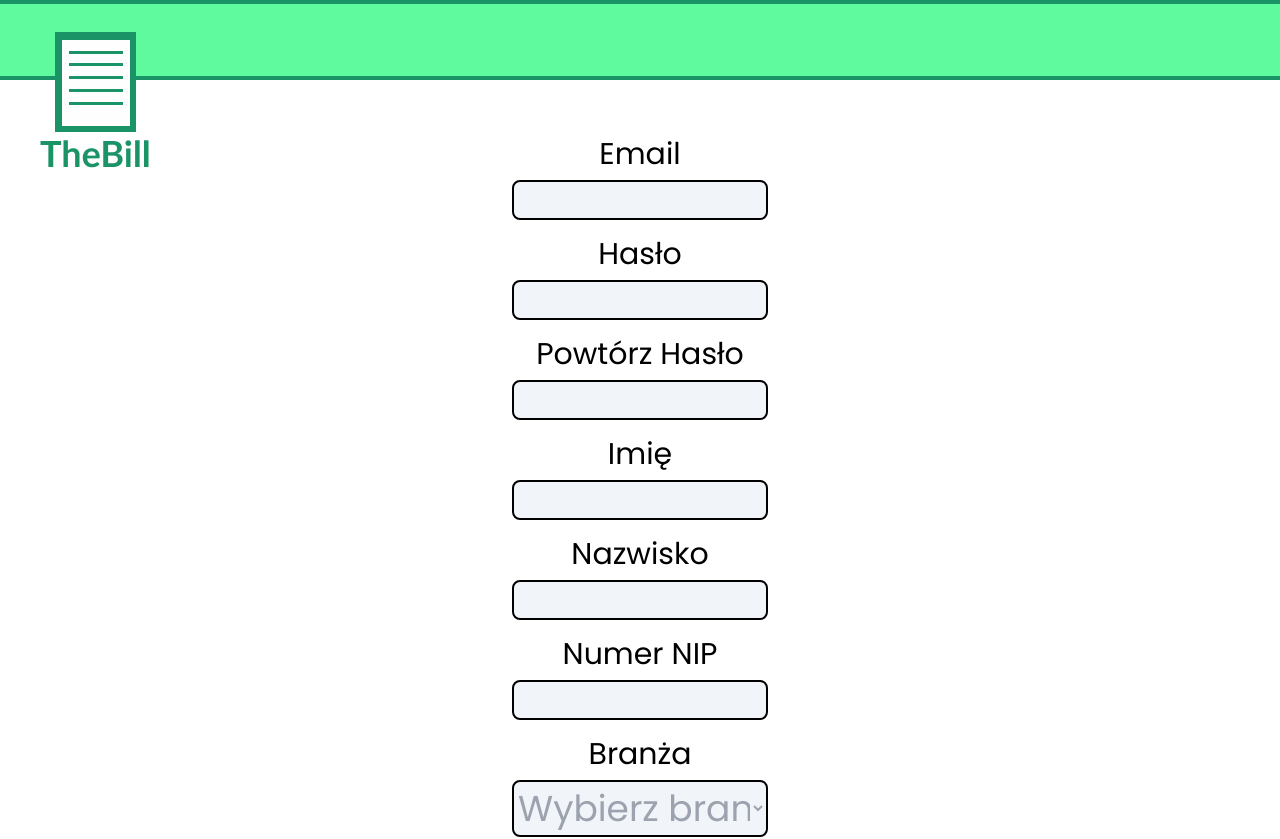
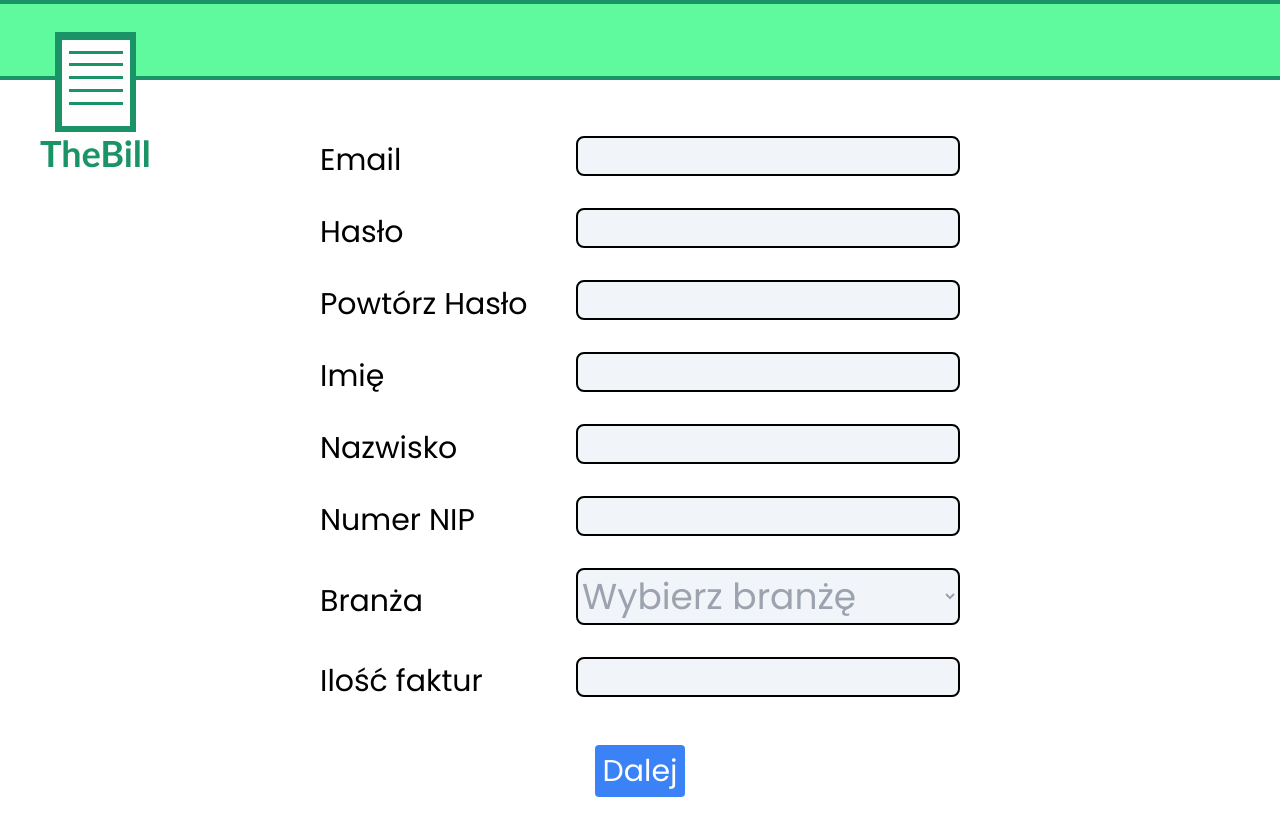
Before and after one commit to Tommy3DE/TheBill, a React (Vite) app: page /newUser in a window 1280 px wide. Shown: the top 839 px of the page. After the commit the page ends 800 px from the top, so only its background shows below. Built offline with nearby package versions, Linux system fonts and the light colour scheme.

Commit message:
zmiana stylowania registration jurney bez RWD

```diff
--- a/src/newUser/NewUser.tsx
+++ b/src/newUser/NewUser.tsx
@@ -613,7 +613,7 @@ const NewUser = () => {
       pass: Yup.string().required("Hasło jest wymagane"),
       pass2: Yup.string()
         .oneOf([Yup.ref("pass")], "Hasła muszą się zgadzać")
-        .required("Potwierdzenie hasła jest wymagane"),
+        .required("Potwierdzenie jest wymagane"),
       firstName: Yup.string().required("Imię jest wymagane"),
       lastName: Yup.string().required("Nazwisko jest wymagane"),
       NIP: Yup.number().required("NIP jest wymagany"),
@@ -634,6 +634,7 @@ const NewUser = () => {
             onSubmit={formik.handleSubmit}
             className="w-full flex flex-col items-center text-3xl"
           >
+            <div className="flex justify-between items-center w-2/4 mb-4">
               <label htmlFor="firstName" className=" mb-2">
                 Email
               </label>
@@ -644,14 +645,15 @@ const NewUser = () => {
                 onChange={formik.handleChange}
                 onBlur={formik.handleBlur}
                 value={formik.values.login}
-              className="bg-slate-100 lg:w-1/5 placeholder:text-center rounded-lg border-2 border-black mb-4"
+                className="bg-slate-100 lg:w-3/5 placeholder:text-center rounded-lg border-2 border-black mb-4"
               />
+            </div>
             <ErrorMessage
               name="login"
               component="div"
               className="text-sm text-red-600 -mt-4"
             />
-
+            <div className="flex justify-between items-center w-2/4 mb-4">
               <label htmlFor="pass" className="mb-2">
                 Hasło
               </label>
@@ -662,14 +664,15 @@ const NewUser = () => {
                 onChange={formik.handleChange}
                 onBlur={formik.handleBlur}
                 value={formik.values.pass}
-              className="bg-slate-100 lg:w-1/5 placeholder:text-center rounded-lg border-2 border-black mb-4"
+                className="bg-slate-100 lg:w-3/5 placeholder:text-center rounded-lg border-2 border-black mb-4"
               />
+            </div>
             <ErrorMessage
               name="pass"
               component="div"
-              className="text-sm text-red-600 -mt-4"
+              className="text-sm text-red-600 -mt-4 text-end"
             />
-
+            <div className="flex justify-between items-center w-2/4 mb-4">
               <label htmlFor="pass2" className="mb-2">
                 Powtórz Hasło
               </label>
@@ -680,14 +683,15 @@ const NewUser = () => {
                 onChange={formik.handleChange}
                 onBlur={formik.handleBlur}
                 value={formik.values.pass2}
-              className="bg-slate-100 lg:w-1/5 placeholder:text-center rounded-lg border-2 border-black mb-4"
+                className="bg-slate-100 lg:w-3/5 placeholder:text-center rounded-lg border-2 border-black mb-4"
               />
+            </div>
             <ErrorMessage
               name="pass2"
               component="div"
               className="text-sm text-red-600 -mt-4"
             />
-
+            <div className="flex justify-between items-center w-2/4 mb-4">
               <label htmlFor="firstName" className="mb-2">
                 Imię
               </label>
@@ -698,14 +702,15 @@ const NewUser = () => {
                 onChange={formik.handleChange}
                 onBlur={formik.handleBlur}
                 value={formik.values.firstName}
-              className="bg-slate-100 lg:w-1/5 placeholder:text-center rounded-lg border-2 border-black mb-4"
+                className="bg-slate-100 lg:w-3/5 placeholder:text-center rounded-lg border-2 border-black mb-4"
               />
+            </div>
             <ErrorMessage
               name="firstName"
               component="div"
-              className="text-sm text-red-600 -mt-4"
+              className="text-sm text-red-600 mt-4"
             />
-
+            <div className="flex justify-between items-center w-2/4 mb-4">
               <label htmlFor="lastName" className="mb-2">
                 Nazwisko
               </label>
@@ -716,14 +721,15 @@ const NewUser = () => {
                 onChange={formik.handleChange}
                 onBlur={formik.handleBlur}
                 value={formik.values.lastName}
-              className="bg-slate-100 lg:w-1/5 placeholder:text-center rounded-lg border-2 border-black mb-4"
+                className="bg-slate-100 lg:w-3/5 placeholder:text-center rounded-lg border-2 border-black mb-4"
               />
+            </div>
             <ErrorMessage
               name="lastName"
               component="div"
               className="text-sm text-red-600 -mt-4"
             />
-
+            <div className="flex justify-between items-center w-2/4 mb-4">
               <label htmlFor="nip" className="mb-2">
                 Numer NIP
               </label>
@@ -734,14 +740,15 @@ const NewUser = () => {
                 onChange={formik.handleChange}
                 onBlur={formik.handleBlur}
                 value={formik.values.NIP}
-              className="bg-slate-100 lg:w-1/5 placeholder:text-center rounded-lg border-2 border-black mb-4"
+                className="bg-slate-100 lg:w-3/5 placeholder:text-center rounded-lg border-2 border-black mb-4"
               />
+            </div>
             <ErrorMessage
               name="NIP"
               component="div"
               className="text-sm text-red-600 -mt-4"
             />
-
+            <div className="flex justify-between items-center w-2/4 mb-4">
               <label htmlFor="industry" className="mb-2">
                 Branża
               </label>
@@ -751,7 +758,7 @@ const NewUser = () => {
                 onChange={formik.handleChange}
                 onBlur={formik.handleBlur}
                 value={formik.values.industry}
-              className="text-4xl bg-slate-100 lg:w-1/5 placeholder:text-center rounded-lg border-2 border-black mb-4 text-gray-400"
+                className="text-4xl bg-slate-100 lg:w-3/5 placeholder:text-center rounded-lg border-2 border-black mb-4 text-gray-400"
               >
                 <option value="" disabled selected hidden className="">
                   Wybierz branżę
@@ -765,12 +772,13 @@ const NewUser = () => {
                 <option value="Usługi">Usługi</option>
                 <option value="Inna">Inna</option>
               </select>
+            </div>
             <ErrorMessage
               name="industry"
               component="div"
               className="text-sm text-red-600 -mt-4"
             />
-
+            <div className="flex justify-between items-center w-2/4 mb-4">
               <label htmlFor="numOfInvoices" className="mb-2">
                 Ilość faktur
               </label>
@@ -781,8 +789,9 @@ const NewUser = () => {
                 onChange={formik.handleChange}
                 onBlur={formik.handleBlur}
                 value={formik.values.numOfInvoices}
-              className="bg-slate-100 lg:w-1/5 placeholder:text-center rounded-lg border-2 border-black mb-4"
+                className="bg-slate-100 lg:w-3/5 placeholder:text-center rounded-lg border-2 border-black mb-4"
               />
+            </div>
             <ErrorMessage
               name="numOfInvoices"
               component="div"
@@ -793,7 +802,7 @@ const NewUser = () => {
               type="submit"
               className="bg-blue-500 text-white p-2 rounded mt-4"
             >
-              Submit
+              Dalej
             </button>
           </form>
         </section>
```
Lines whose indentation alone changed are shown as unchanged.
